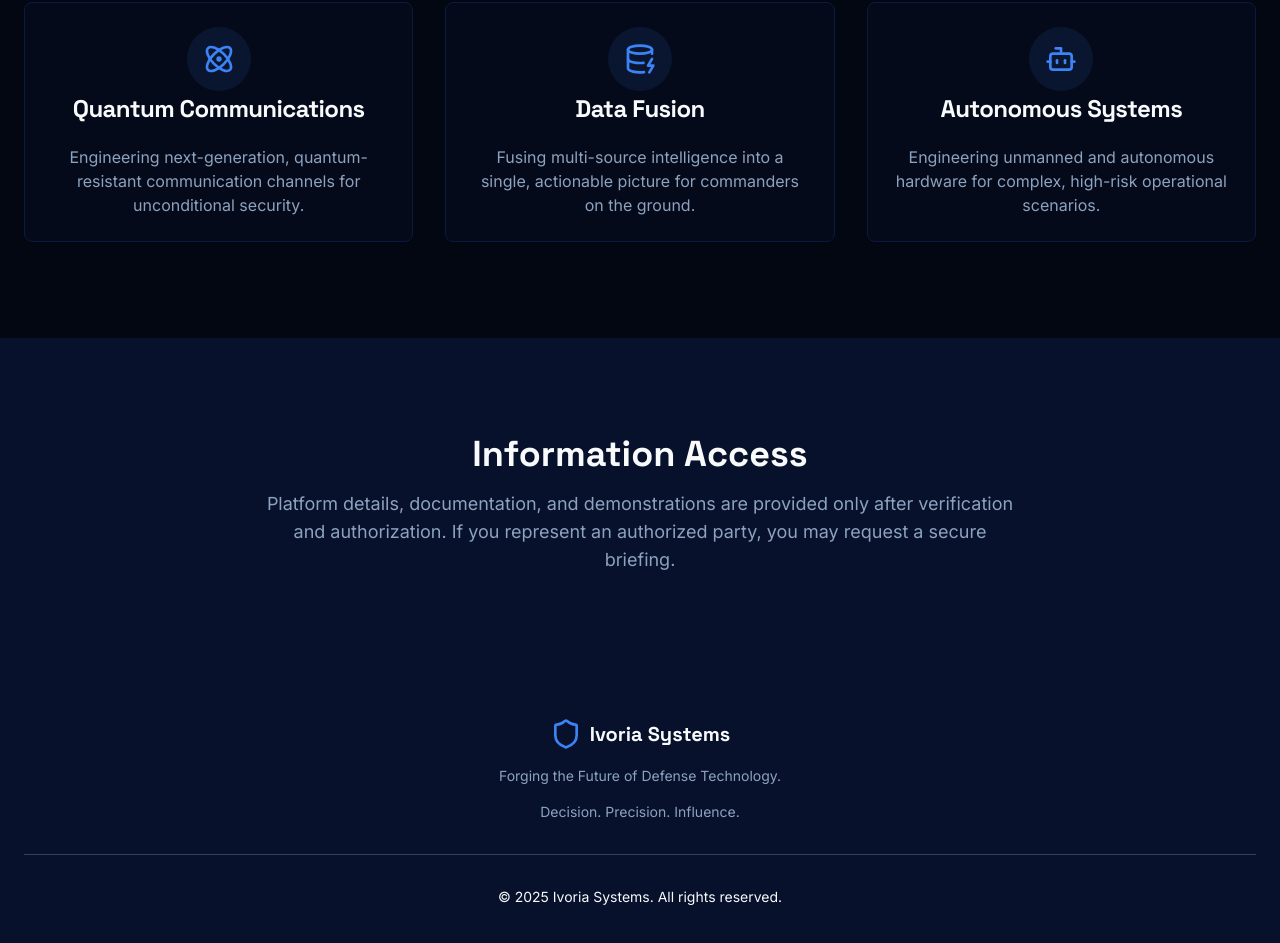
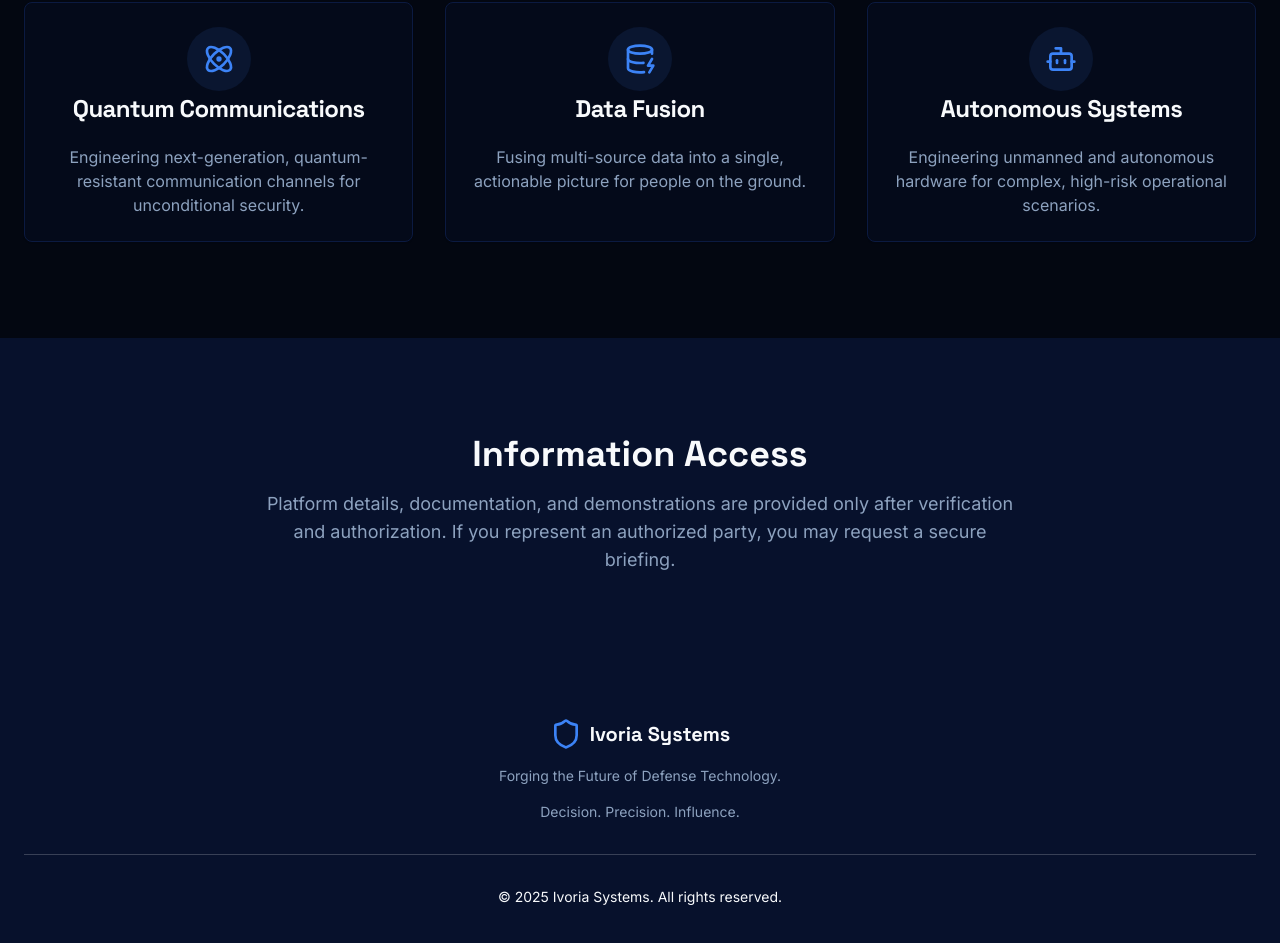
Before and after one commit to kabirpeswani/IvoriaSystems, a Next.js app: page / in a window 1280 px wide. Shown: the part 2062-3005 px from the top of the page. Built offline with nearby package versions, Linux system fonts and the light colour scheme.

Commit message:
Fusing multi-source data into a single, actionable picture for people on

```diff
--- a/src/components/landing/services-section.tsx
+++ b/src/components/landing/services-section.tsx
@@ -32,7 +32,7 @@ const services: Service[] = [
   {
     icon: DatabaseZap,
     title: "Data Fusion",
-    description: "Fusing multi-source intelligence into a single, actionable picture for commanders on the ground.",
+    description: "Fusing multi-source data into a single, actionable picture for people on the ground.",
   },
   {
     icon: Bot,
```
